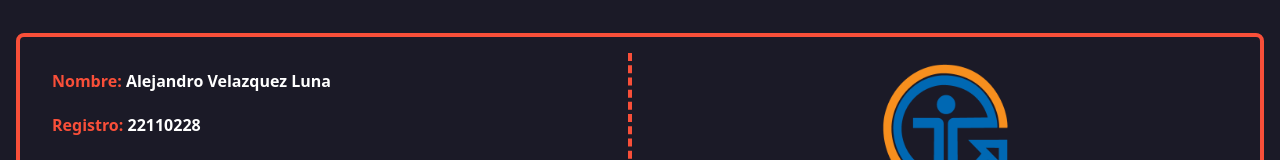
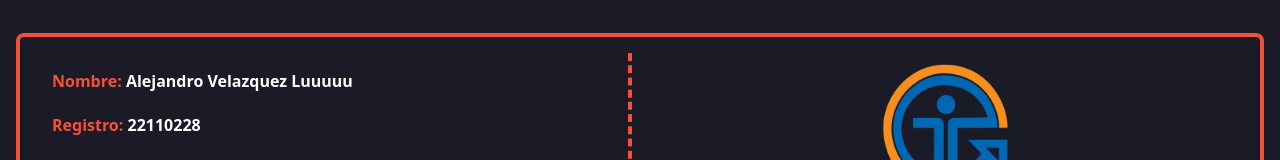
Before and after one commit to iVeluu/project_final_AS, a React (Vite) app: page / in a window 1280 px wide. Both pictures are taken after a click on the element "INFO ALUMNO". Shown: the part 475-635 px from the top of the page. Built offline with nearby package versions, Linux system fonts and the light colour scheme.

Commit message:
Cambio a nombre

```diff
--- a/src/components/Home.jsx
+++ b/src/components/Home.jsx
@@ -113,7 +113,7 @@ export default function Home() {
                     {" "}
                     Nombre: {""}
                     <span className="font-bold  text-white">
-                      Alejandro Velazquez Luna
+                      Alejandro Velazquez Luuuuu
                     </span>
                   </p>
                   <p className="font-black text-1xl text-tomato">
```
